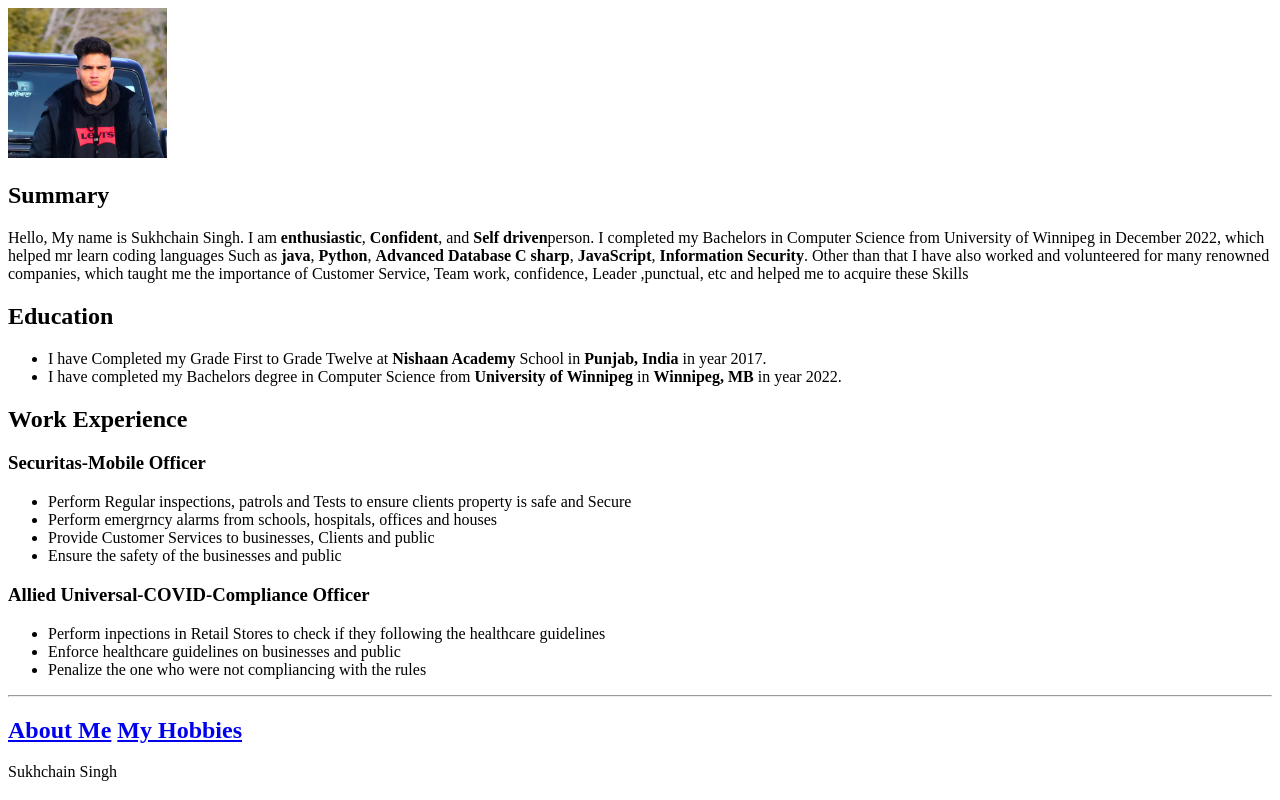
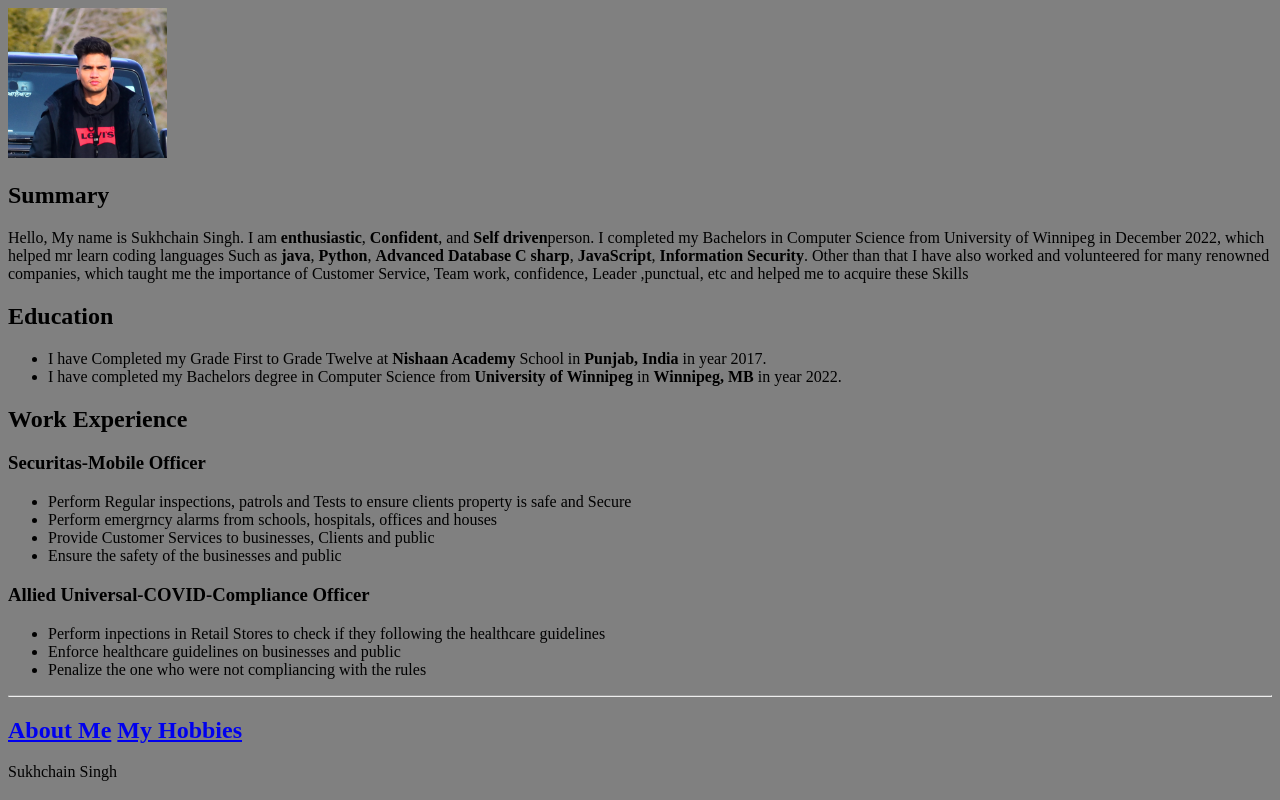
Before and after one commit to shainaulakh/My-Resume, a plain HTML site: page index.html in a window 1280 px wide. Drawn offline with Linux system fonts and the light colour scheme.

Commit message:
index.html

```diff
--- a/index.html
+++ b/index.html
@@ -1,4 +1,4 @@
-<!DOCTYPE html><html>
+<!DOCTYPE html><html style = "background:grey">
     <head>
         <title>My Resume</title>
         <meta charset="UTF-8"/>
```
